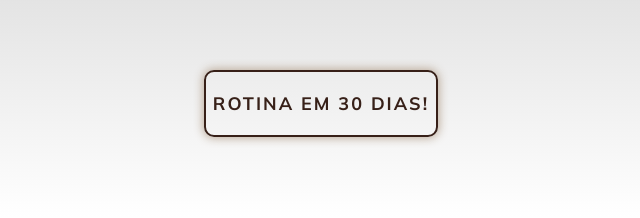
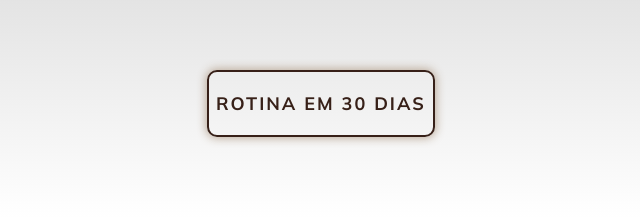
Before and after one commit to madruga0/Livia-Madruga, a plain HTML site: page index.html in a window 1280 px wide. Shown: the part 582-800 px from the top of the page, 319-959 px from the left. Drawn offline with Linux system fonts and the light colour scheme; a web font is replaced by a local one.

Commit message:
Update index.html

```diff
--- a/index.html
+++ b/index.html
@@ -45,14 +45,14 @@
         <ul>
           <li>
             <a
-            href="#"
+            href="https://docs.google.com/forms/d/1R1sWttVcEbPKNlVXbLoxZHk3Dvy8cPW2pZjGmnbZlHs/prefill"
             target="_blank"
             class="si-link"
-            >rotina em 30 dias!</a
+            >rotina em 30 dias</a
             >
           </li>
           <li>
-            <a href="#" target="_blank"
+            <a href="https://w.app/tX1uwf" target="_blank"
             >consultoria online</a
             >
           </li>
```
